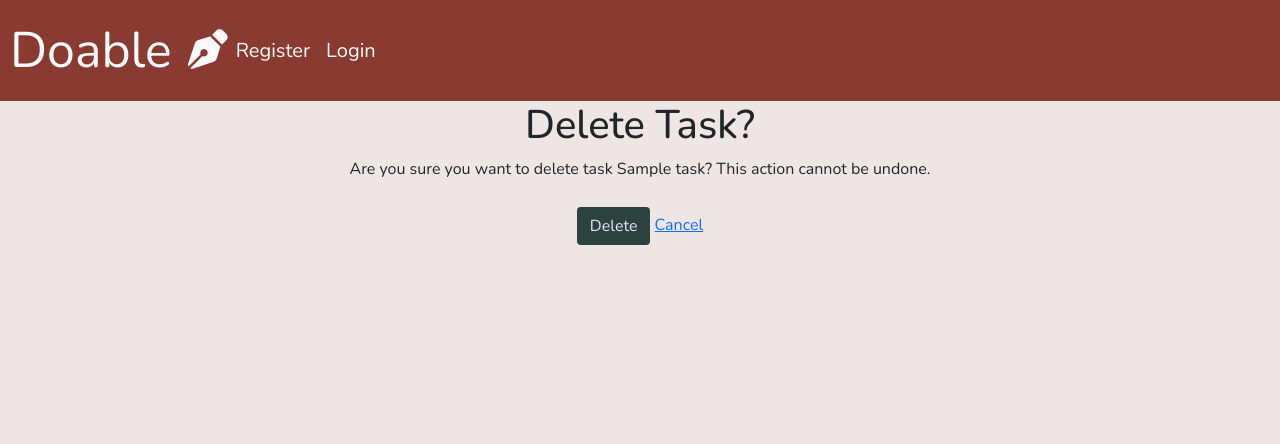
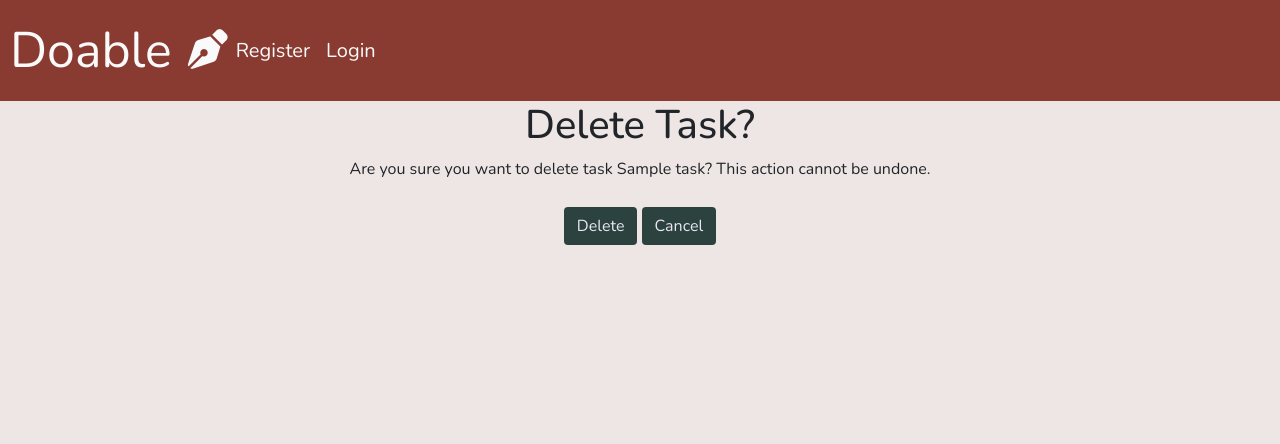
Before and after one commit to HodoIsmail/To-Do-App, a Django app: page /delete_task/1/ in a window 1280 px wide. Shown: the top 444 px of the page. Run offline with Django 4.2, Linux system fonts and the light colour scheme; tables that the repository leaves empty hold one stand-in row (values such as "Sample post"); some libraries are stand-ins or nearby versions.

Commit message:
make all buttons same design

```diff
--- a/tasks/templates/tasks/delete_task.html
+++ b/tasks/templates/tasks/delete_task.html
@@ -12,7 +12,7 @@
     {% csrf_token %}
     <input type="submit"
     class="btn" value="Delete"></input>
-    <a href="{% url 'tasks' %}">Cancel</a>
+    <a class="btn" href="{% url 'tasks' %}">Cancel</a>
     </form>
   </div>
 
```
